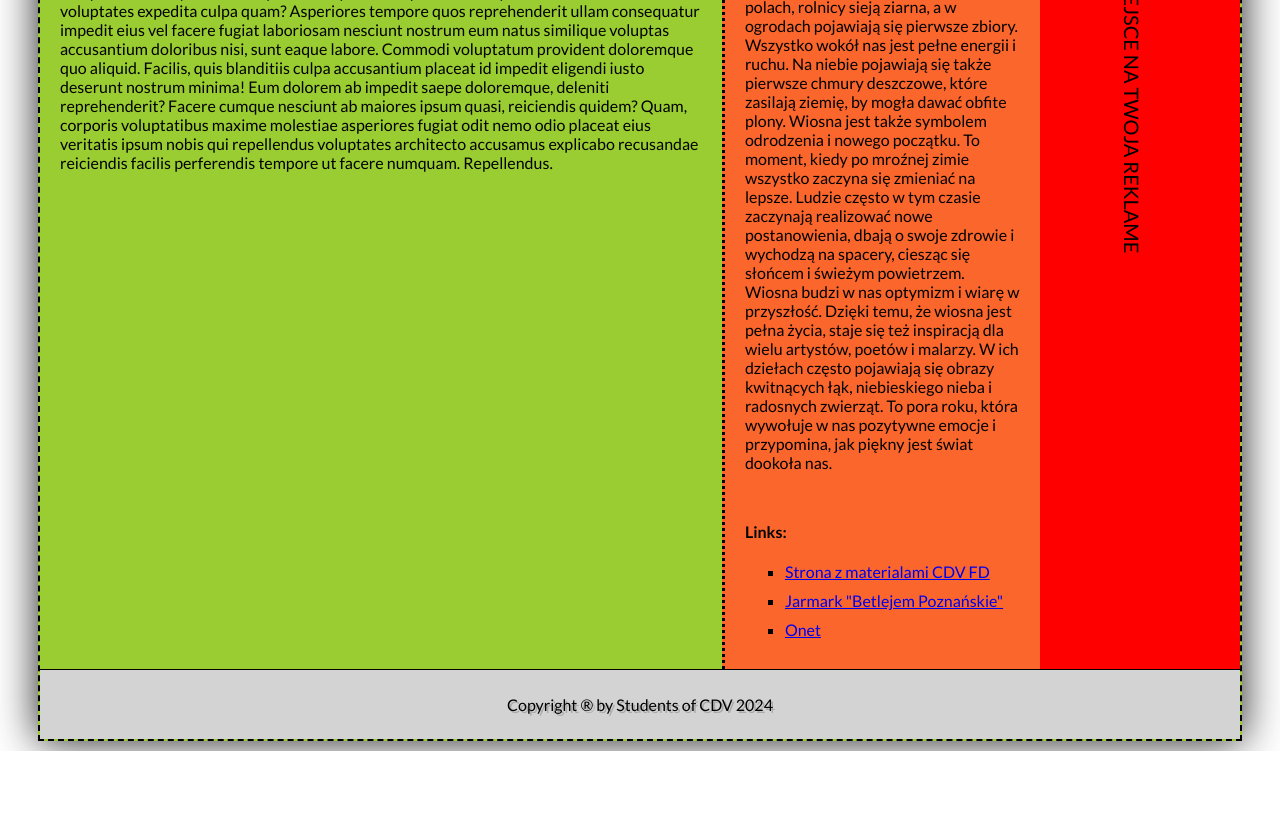
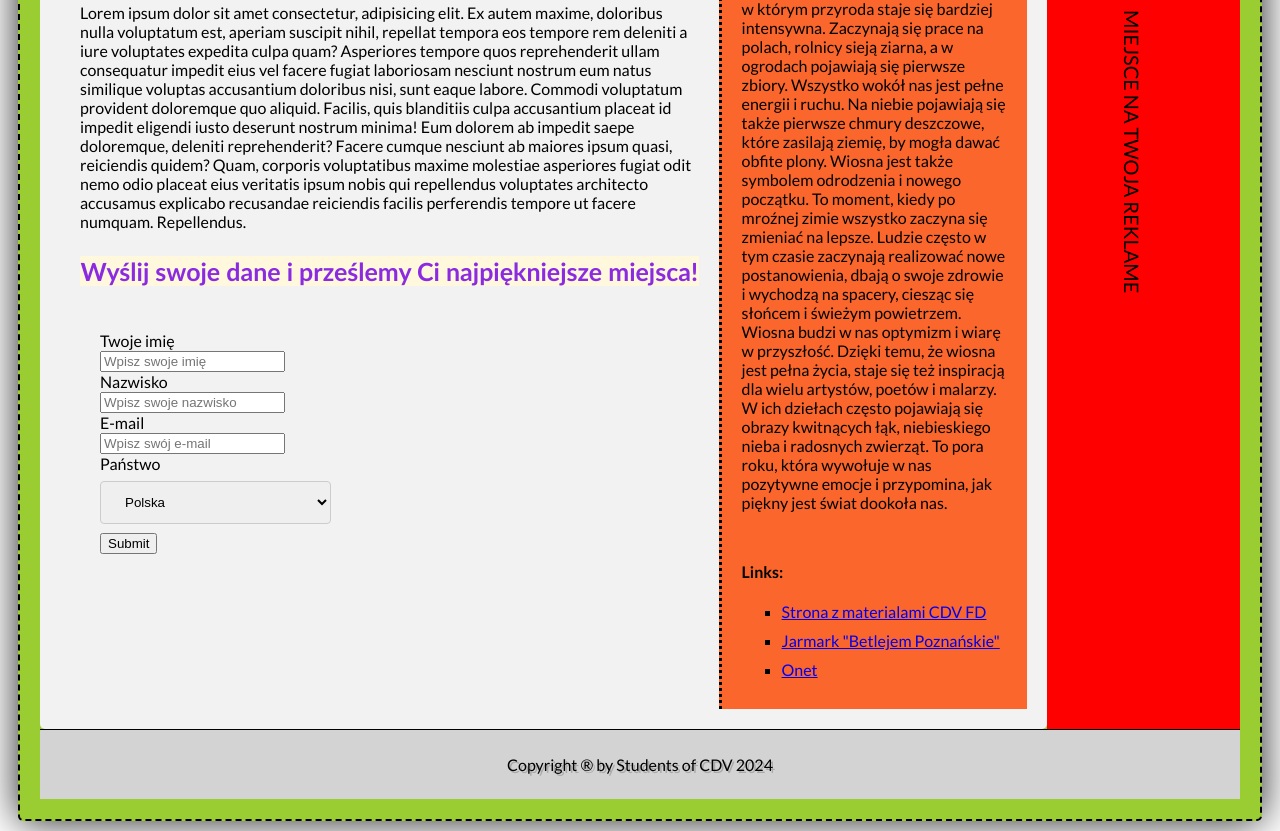
Before and after one commit to Kowal546/CDVteam3, a plain HTML site: page index.html in a window 1280 px wide. Shown: the part 860-1691 px from the top of the page. Before the commit the page ends 1611 px from the top, so only its background shows below. Drawn offline with Linux system fonts and the light colour scheme.

Commit message:
Dodanie formularza (#1)
* Dodanie formularza

* Przeniesienie styli do CSS

---------

Co-authored-by: Kowal546 <80398069+Kowal546@users.noreply.github.com>

```diff
--- a/css/style.css
+++ b/css/style.css
@@ -157,6 +157,39 @@ footer p {
   text-shadow: 2px 2px darkgray;
 }
 
+
+.input[type="text"],
+select {
+  width: 100%;
+  padding: 12px 20px;
+  margin: 8px 0;
+  display: inline-block;
+  border: 1px solid #ccc;
+  border-radius: 4px;
+  box-sizing: border-box;
+}
+
+.input[type="submit"] {
+  width: 100%;
+  background-color: #4caf50;
+  color: white;
+  padding: 14px 20px;
+  margin: 8px 0;
+  border: none;
+  border-radius: 4px;
+  cursor: pointer;
+}
+
+.input[type="submit"]:hover {
+  background-color: #45a049;
+}
+
+div {
+  border-radius: 5px;
+  background-color: #f2f2f2;
+  padding: 20px;
+}
+
 h3 {
   font-size: 25px;
   font-family: "Gill Sans", "Gill Sans MT", Calibri, "Trebuchet MS", sans-serif;
--- a/index.html
+++ b/index.html
@@ -56,6 +56,30 @@
               placeat eius veritatis ipsum nobis qui repellendus voluptates
               architecto accusamus explicabo recusandae reiciendis facilis
               perferendis tempore ut facere numquam. Repellendus.
+
+              <h3>Wyślij swoje dane i prześlemy Ci najpiękniejsze miejsca! </h3>
+
+              <div>
+                <form action="/action_page.php">
+                  <label for="fname">Twoje imię</label><br>
+                  <input type="text" id="fname" name="firstname" placeholder="Wpisz swoje imię"><br>
+
+                  <label for="lname">Nazwisko</label><br>
+                  <input type="text" id="lname" name="lastname" placeholder="Wpisz swoje nazwisko"><br>
+
+                  <label for="mail">E-mail</label><br>
+                  <input type="text" id="mail" name="mail" placeholder="Wpisz swój e-mail"><br>
+
+                  <label for="country">Państwo</label>
+                  <select id="country" name="country">
+                    <option value="polska">Polska</option>
+                    <option value="niemcy">Niemcy</option>
+                    <option value="grecja">Grecja</option>
+                  </select>
+
+                  <input type="submit" value="Submit">
+                </form>
+              </div>
             </p>
           </article>
           <aside>
```
